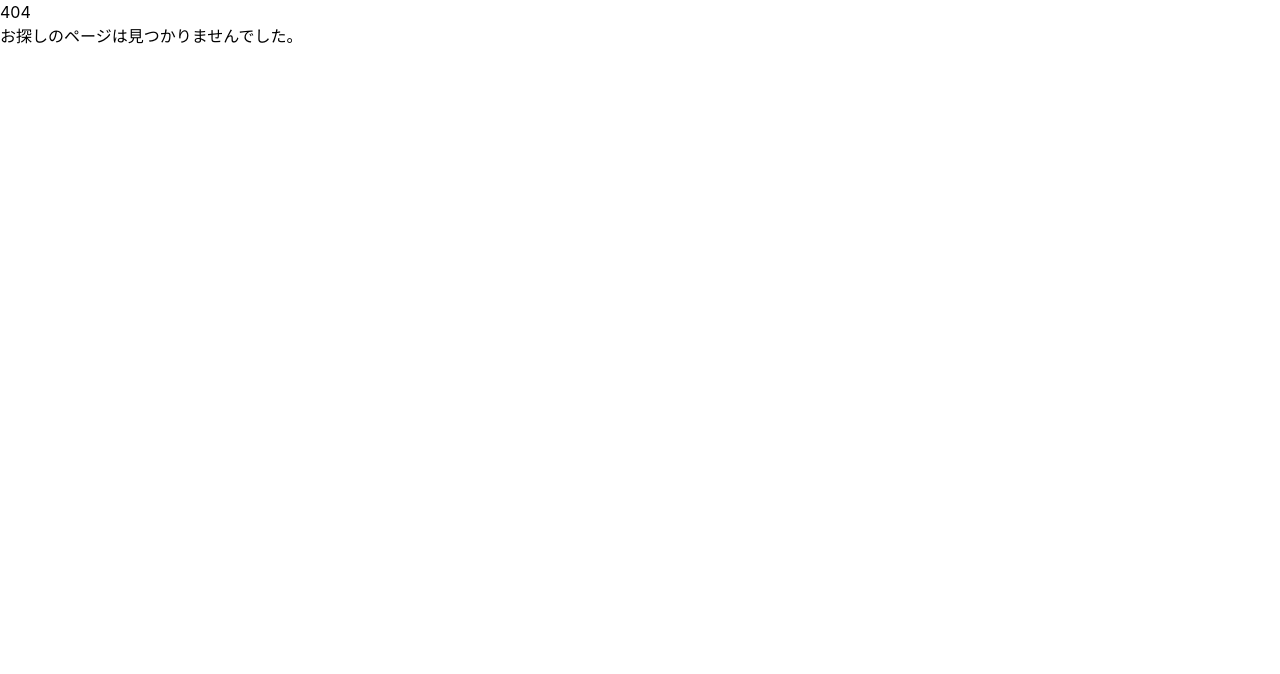
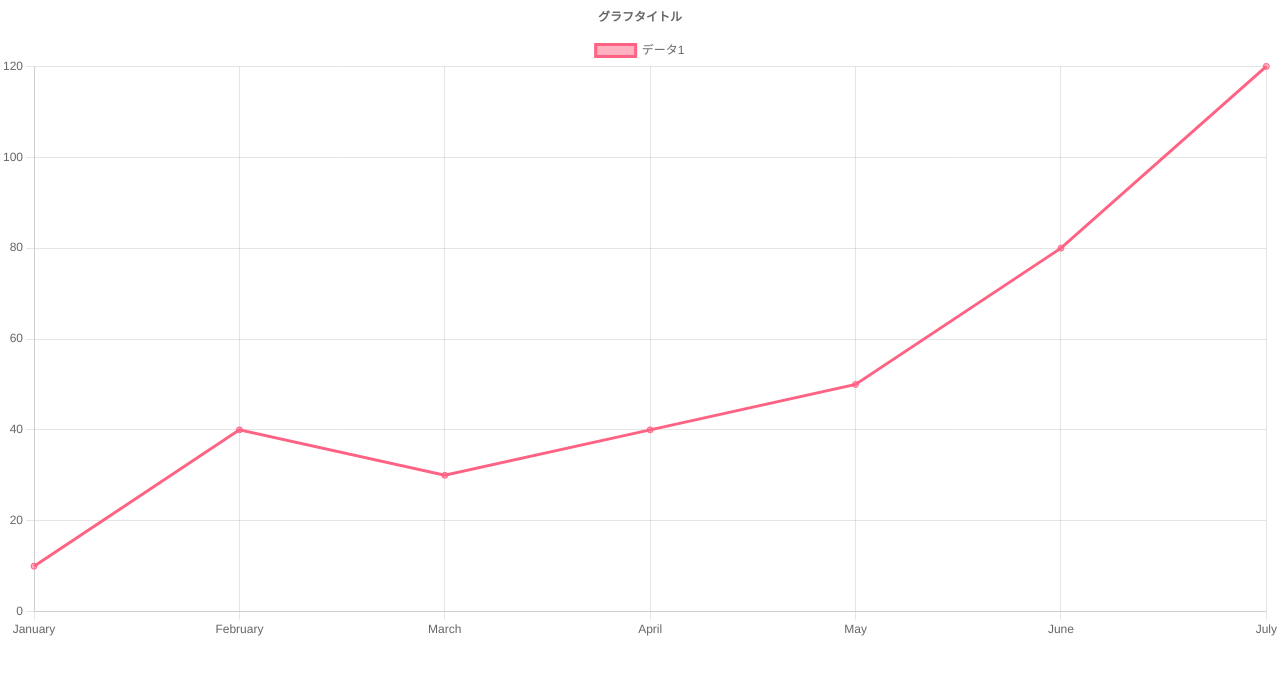
Before and after one commit to yoichi0615/app-frontend, a React (Create React App) app: page /chart in a window 1280 px wide. Before the commit this address had no page. Shown: the top 674 px of the page. Built offline with nearby package versions, Linux system fonts and the light colour scheme.

Commit message:
chartjs導入

```diff
--- a/package.json
+++ b/package.json
@@ -52,10 +52,12 @@
   "devDependencies": {
     "@types/styled-components": "^5.1.26",
     "autoprefixer": "^10.4.13",
+    "chart.js": "^4.1.2",
     "eslint": "^8.31.0",
     "eslint-plugin-react": "^7.31.11",
     "postcss": "^8.4.20",
     "prettier": "^2.8.2",
+    "react-chartjs-2": "^5.2.0",
     "tailwindcss": "^3.2.4"
   }
 }
--- a/src/RouterConfig.tsx
+++ b/src/RouterConfig.tsx
@@ -3,6 +3,7 @@ import { BrowserRouter, Routes, Route } from 'react-router-dom'
 import { SampleHome } from './components/SampleHome'
 import { Main } from './components/pages/Main'
 import { SamplePage2 } from './components/SamplePage2'
+import { Chart } from './components/pages/Chart'
 import { NotFound } from './components/pages/NotFound'
 
 export const RouterConfig: React.FC =() => {
@@ -12,7 +13,7 @@ export const RouterConfig: React.FC =() => {
         <Routes>
           <Route index element={<SampleHome />} />
           <Route path="calendar" element={<Main />} />
-          <Route path="page2" element={<SamplePage2 />} />
+          <Route path="chart" element={<Chart />} />
           <Route path="*" element={<NotFound />} />
         </Routes>
       </BrowserRouter>
--- /dev/null
+++ b/src/components/pages/Chart.jsx
@@ -0,0 +1,62 @@
+import React from "react";
+import {
+  Chart as ChartJS,
+  CategoryScale,
+  LinearScale,
+  PointElement,
+  LineElement,
+  Title,
+  Tooltip,
+  Legend,
+} from "chart.js";
+import { Line } from "react-chartjs-2";
+
+ChartJS.register(
+  CategoryScale,
+  LinearScale,
+  PointElement,
+  LineElement,
+  Title,
+  Tooltip,
+  Legend
+);
+
+export const Chart = () => {
+  const options = {
+    responsive: true,
+    plugins: {
+      title: {
+        display: true,
+        text: "グラフタイトル",
+      },
+    },
+  };
+
+  const labels = [
+    "January",
+    "February",
+    "March",
+    "April",
+    "May",
+    "June",
+    "July",
+  ];
+
+  const data = {
+    labels,
+    datasets: [
+      {
+        label: "データ1",
+        data: [10, 40, 30, 40, 50, 80, 120],
+        borderColor: "rgb(255, 99, 132)",
+        backgroundColor: "rgba(255, 99, 132, 0.5)",
+      },
+    ],
+  };
+
+  return (
+    <>
+      <Line options={options} data={data} />
+    </>
+  );
+};
```
Also changed, not shown: 1 other file (tests, documents, lock files or other folders).
